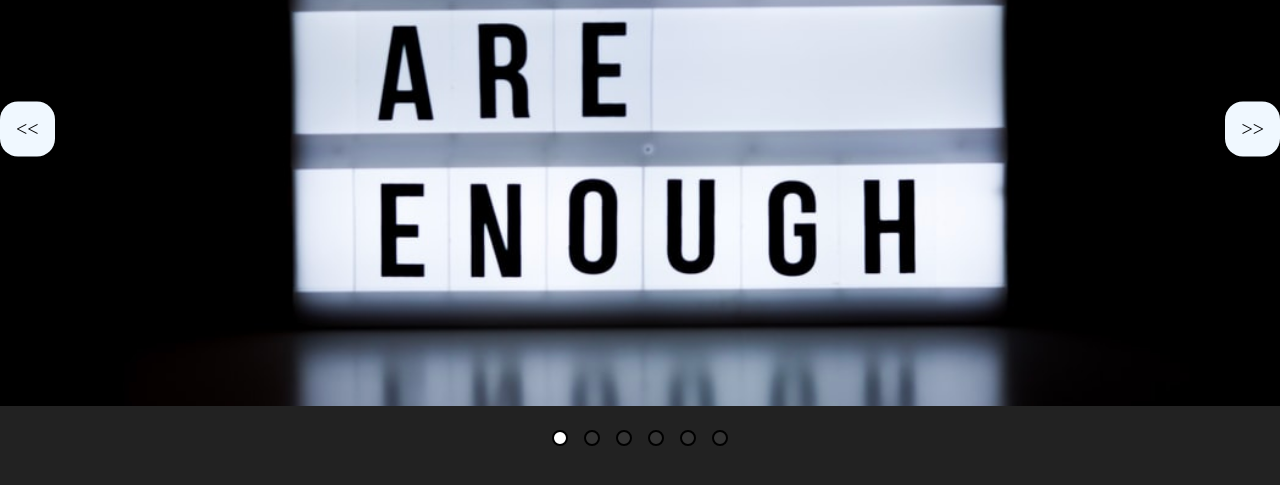
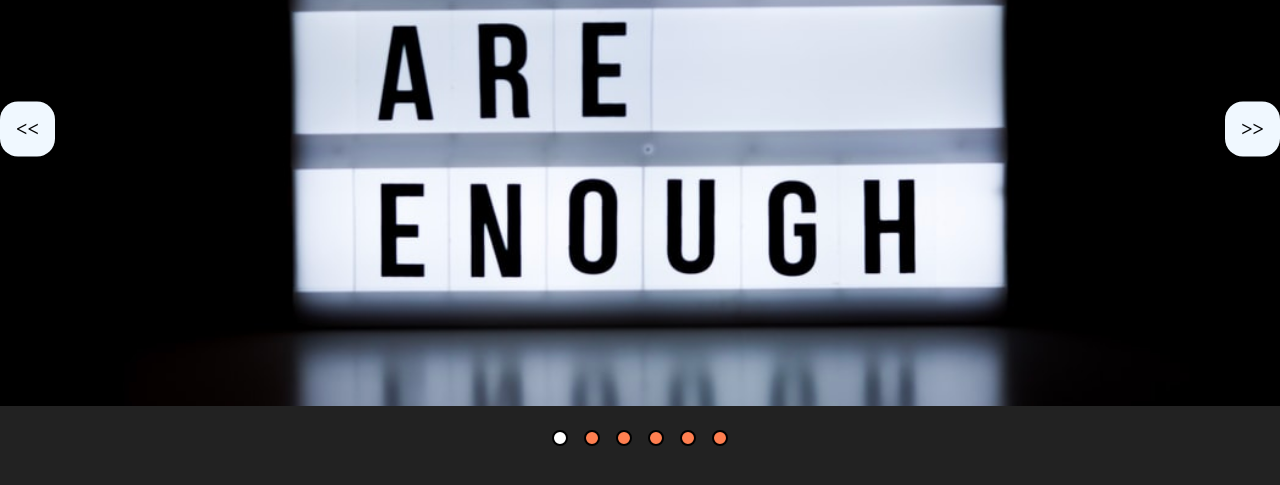
Before and after one commit to evaaapradhan/Image-Carousel-, a plain HTML site: page index.html in a window 1280 px wide. Shown: the part 271-756 px from the top of the page. Drawn offline with Linux system fonts and the light colour scheme.

Commit message:
changes is style

```diff
--- a/css/layout.css
+++ b/css/layout.css
@@ -2,7 +2,6 @@
     width: 100%;
     overflow: hidden;
   }
-
 
   .slides-container {
     height: 600px;
--- a/css/style.css
+++ b/css/style.css
@@ -28,6 +28,7 @@ body {
     z-index: 100;
     cursor: pointer;
     transition: 400ms;
+    font-weight: bolder;
   }
 
   .next-btn:hover, .prev-btn:hover {
@@ -53,7 +54,7 @@ body {
   }
 
   .single-dot {
-    background: #333;
+    background: coral;
     height: 16px;
     width: 16px;
     border: 2px solid #000;
```
